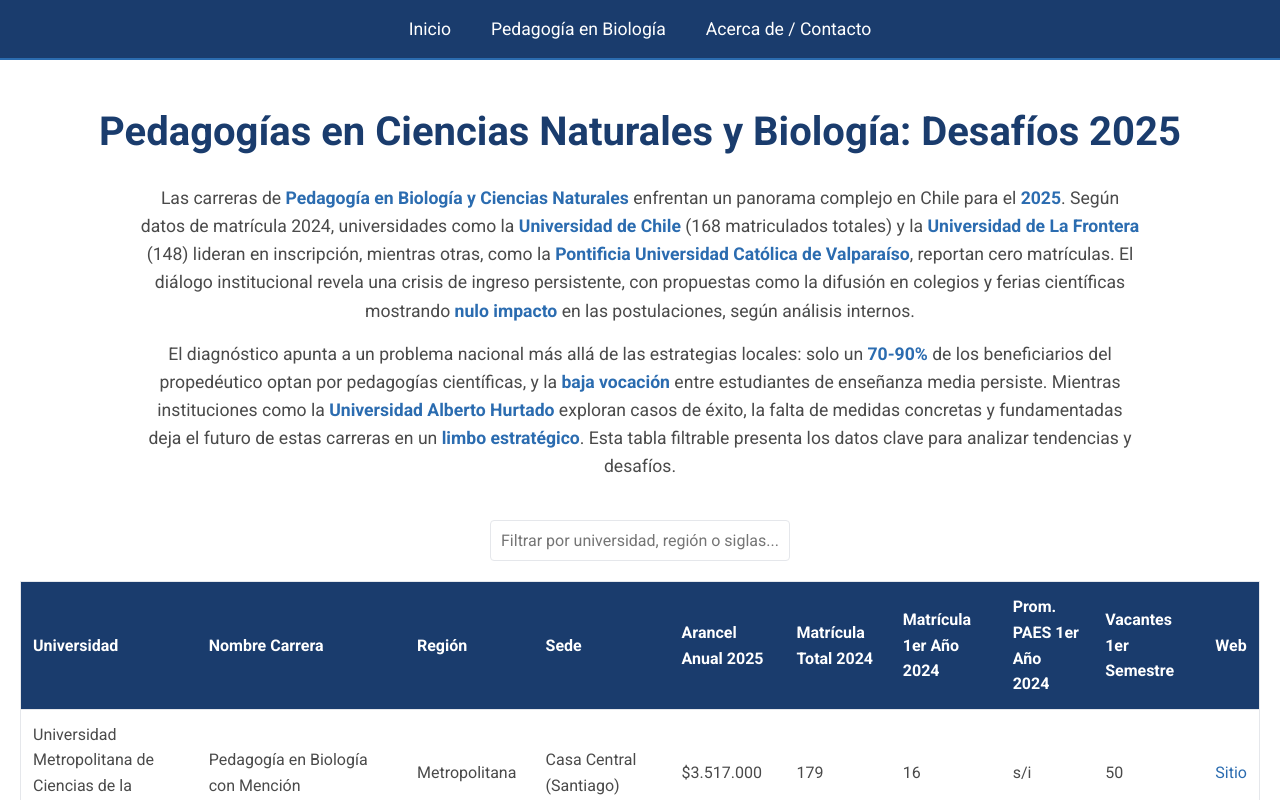
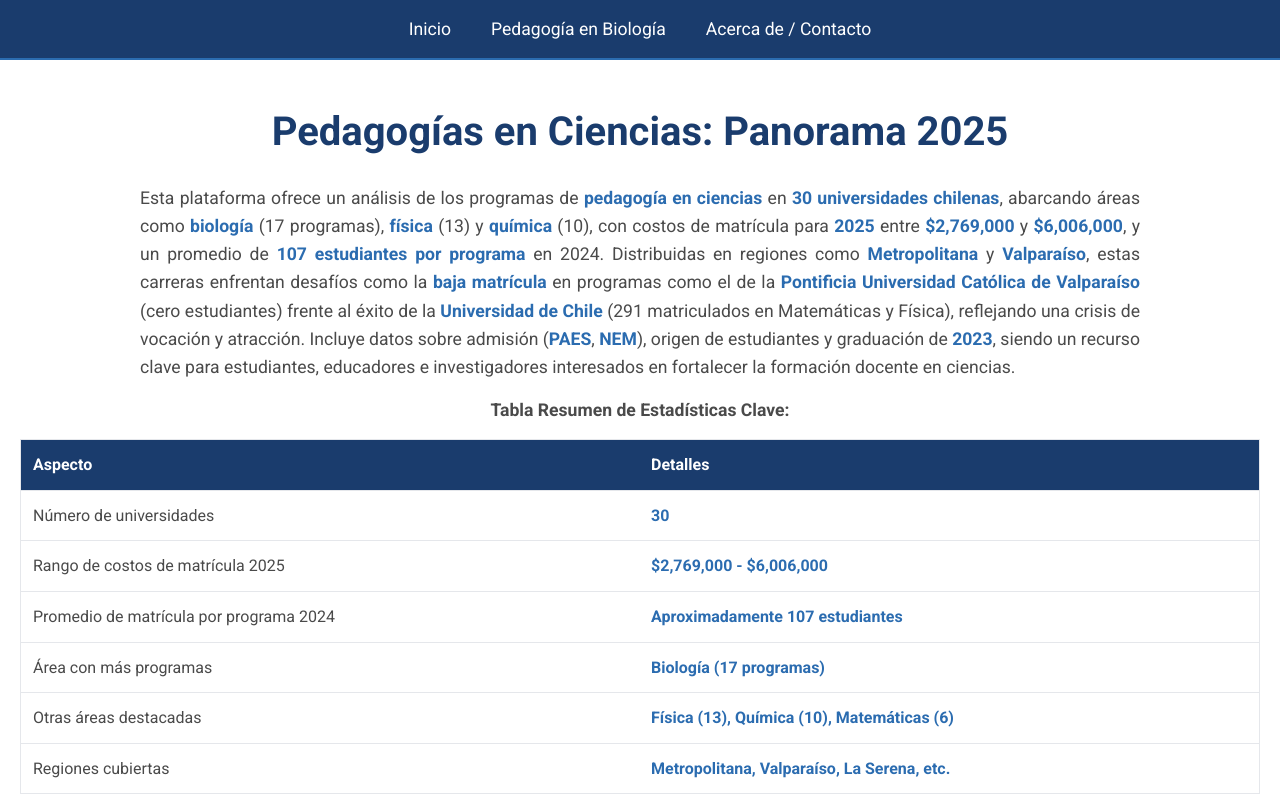
Before and after one commit to Leandro8787/PEDAGOGIAS_CIENCIAS, a plain HTML site: page index.html in a window 1280 px wide. Shown: the top 800 px of the page. Drawn offline with Linux system fonts and the light colour scheme.

Commit message:
Update index.html

```diff
--- a/index.html
+++ b/index.html
@@ -377,13 +377,25 @@
         </ul>
     </nav>
 
-    <!-- Contenedor principal (sin cambios) -->
-    <div class="main-container" id="inicio">
-        <div class="intro">
-            <h1>Pedagogías en Ciencias Naturales y Biología: Desafíos 2025</h1>
-            <p>Las carreras de <span class="highlight">Pedagogía en Biología y Ciencias Naturales</span> enfrentan un panorama complejo en Chile para el <span class="highlight">2025</span>. Según datos de matrícula 2024, universidades como la <span class="highlight">Universidad de Chile</span> (168 matriculados totales) y la <span class="highlight">Universidad de La Frontera</span> (148) lideran en inscripción, mientras otras, como la <span class="highlight">Pontificia Universidad Católica de Valparaíso</span>, reportan cero matrículas. El diálogo institucional revela una crisis de ingreso persistente, con propuestas como la difusión en colegios y ferias científicas mostrando <span class="highlight">nulo impacto</span> en las postulaciones, según análisis internos.</p>
-            <p>El diagnóstico apunta a un problema nacional más allá de las estrategias locales: solo un <span class="highlight">70-90%</span> de los beneficiarios del propedéutico optan por pedagogías científicas, y la <span class="highlight">baja vocación</span> entre estudiantes de enseñanza media persiste. Mientras instituciones como la <span class="highlight">Universidad Alberto Hurtado</span> exploran casos de éxito, la falta de medidas concretas y fundamentadas deja el futuro de estas carreras en un <span class="highlight">limbo estratégico</span>. Esta tabla filtrable presenta los datos clave para analizar tendencias y desafíos.</p>
-        </div>
+    <!-- Contenedor principal -->
+<div class="main-container" id="inicio">
+    <div class="intro">
+        <h1>Pedagogías en Ciencias: Panorama 2025</h1>
+        <p style="text-align: justify;">Esta plataforma ofrece un análisis de los programas de <span class="highlight">pedagogía en ciencias</span> en <span class="highlight">30 universidades chilenas</span>, abarcando áreas como <span class="highlight">biología</span> (17 programas), <span class="highlight">física</span> (13) y <span class="highlight">química</span> (10), con costos de matrícula para <span class="highlight">2025</span> entre <span class="highlight">$2,769,000</span> y <span class="highlight">$6,006,000</span>, y un promedio de <span class="highlight">107 estudiantes por programa</span> en 2024. Distribuidas en regiones como <span class="highlight">Metropolitana</span> y <span class="highlight">Valparaíso</span>, estas carreras enfrentan desafíos como la <span class="highlight">baja matrícula</span> en programas como el de la <span class="highlight">Pontificia Universidad Católica de Valparaíso</span> (cero estudiantes) frente al éxito de la <span class="highlight">Universidad de Chile</span> (291 matriculados en Matemáticas y Física), reflejando una crisis de vocación y atracción. Incluye datos sobre admisión (<span class="highlight">PAES</span>, <span class="highlight">NEM</span>), origen de estudiantes y graduación de <span class="highlight">2023</span>, siendo un recurso clave para estudiantes, educadores e investigadores interesados en fortalecer la formación docente en ciencias.</p>
+
+        <!-- Tabla Resumen -->
+        <p><strong>Tabla Resumen de Estadísticas Clave:</strong></p>
+        <table>
+            <tr><th>Aspecto</th><th>Detalles</th></tr>
+            <tr><td>Número de universidades</td><td><span class="highlight">30</span></td></tr>
+            <tr><td>Rango de costos de matrícula 2025</td><td><span class="highlight">$2,769,000 - $6,006,000</span></td></tr>
+            <tr><td>Promedio de matrícula por programa 2024</td><td><span class="highlight">Aproximadamente 107 estudiantes</span></td></tr>
+            <tr><td>Área con más programas</td><td><span class="highlight">Biología (17 programas)</span></td></tr>
+            <tr><td>Otras áreas destacadas</td><td><span class="highlight">Física (13), Química (10), Matemáticas (6)</span></td></tr>
+            <tr><td>Regiones cubiertas</td><td><span class="highlight">Metropolitana, Valparaíso, La Serena, etc.</span></td></tr>
+        </table>
+    </div>
+</div>
 
         <div class="filter-container">
             <input type="text" id="search" placeholder="Filtrar por universidad, región o siglas..." onkeyup="filterTable()">
```
